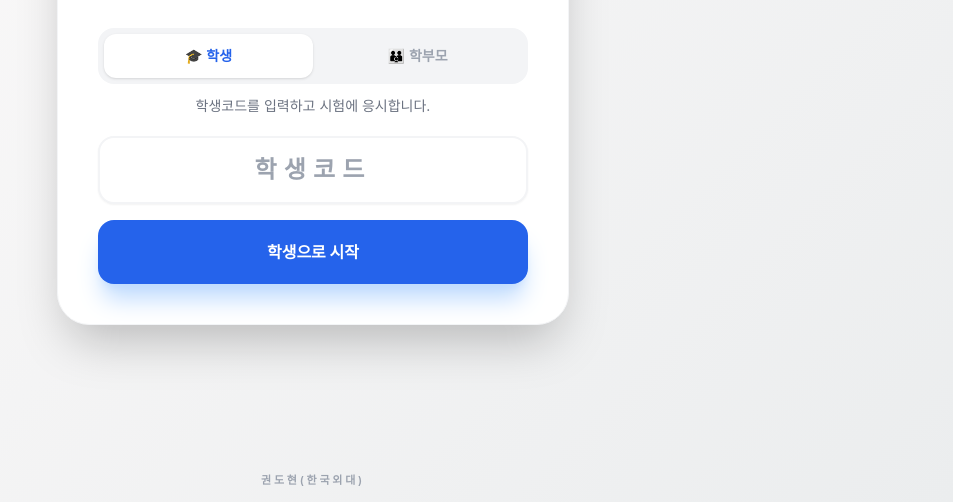
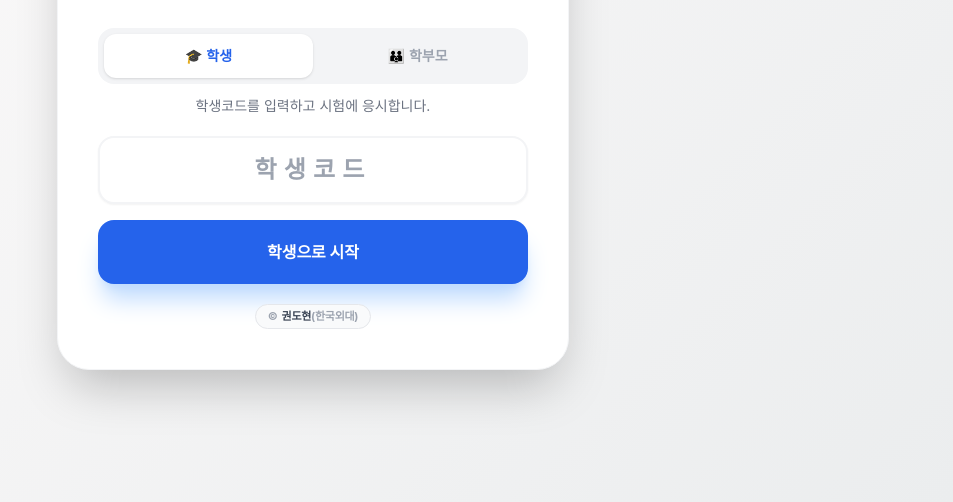
Before and after one commit to dh2740vj/VocabularyTestHub, a plain HTML site: page index.html in a window 1280 px wide. Shown: the part 298-800 px from the top of the page, without its empty margins (327-1280 px from the left). Drawn offline with nearby package versions, Linux system fonts and the light colour scheme; no server answers; a web font is replaced by a local one.

Commit message:
Add files via upload

```diff
--- a/index.html
+++ b/index.html
@@ -29,7 +29,7 @@ const CONFIG = Object.assign({ TEACHER_PASSWORD: "1234", STUDENTS: { "6406": ""
   ::-webkit-scrollbar-thumb { background: #cbd5e1; border-radius: 10px; }
   ::-webkit-scrollbar-thumb:hover { background: #94a3b8; }
   .tnum { font-variant-numeric: tabular-nums; }
-  .page { min-height: calc(100vh - 2.75rem); }
+  .page { min-height: 100vh; }
   @keyframes fadeUp { from { opacity: 0; transform: translateY(10px); } to { opacity: 1; transform: none; } }
   .fade { animation: fadeUp .35s ease both; }
   button, input, select, textarea { -webkit-tap-highlight-color: transparent; }
@@ -211,8 +211,8 @@ function render() {
 }
 const banner = () => (storeError ? `<div class="bg-red-50 text-red-600 text-xs font-bold px-4 py-3 rounded-2xl mb-4">${esc(storeError)}</div>` : '') +
   (!USE_FB ? `<div class="bg-amber-50 text-amber-700 text-xs font-bold px-4 py-3 rounded-2xl mb-4">체험 모드 · 기록이 이 기기에만 저장됩니다. config.js 파일에 Firebase 설정을 넣으면 선생님 기기와 공유됩니다.</div>` : '');
-const FOOT = '<footer class="h-11 flex items-center justify-center text-[11px] font-semibold tracking-[0.25em] text-gray-400 select-none">권도현(한국외대)</footer>';
-function setApp(html) { app.innerHTML = html + FOOT; }
+const BADGE = '<div class="flex justify-center mt-5"><span class="inline-flex items-center px-3 py-1.5 rounded-full bg-gray-50 border border-gray-200 text-[11px] leading-none tracking-tight select-none"><span class="font-bold text-gray-400 mr-1">©</span><span class="font-black text-gray-700">권도현</span><span class="font-bold text-gray-400">(한국외대)</span></span></div>';
+function setApp(html) { app.innerHTML = html; }
 const inputCls = 'w-full p-4 bg-white border-2 border-gray-100 rounded-2xl focus:border-blue-500 outline-none transition-all font-bold text-gray-700 shadow-sm';
 
 /* ---------- 로그인 ---------- */
@@ -242,7 +242,7 @@ function vLogin() {
     <form data-form="${k}Login" class="space-y-4">${fields}
       ${S.loginErr ? `<p class="text-red-500 text-sm font-bold text-center">${esc(S.loginErr)}</p>` : ''}
       <button type="submit" class="w-full bg-blue-600 hover:bg-blue-700 text-white font-bold py-5 rounded-2xl transition-all shadow-xl shadow-blue-200 active:scale-[0.98]">${btn}</button>
-    </form></div></div>`;
+    </form>${BADGE}</div></div>`;
 }
 
 /* ---------- 학생: 단어장 목록 ---------- */
```
Also changed, not shown: favicon-32.png, icon-180.png, icon-192.png, icon-512.png, icon.svg.
